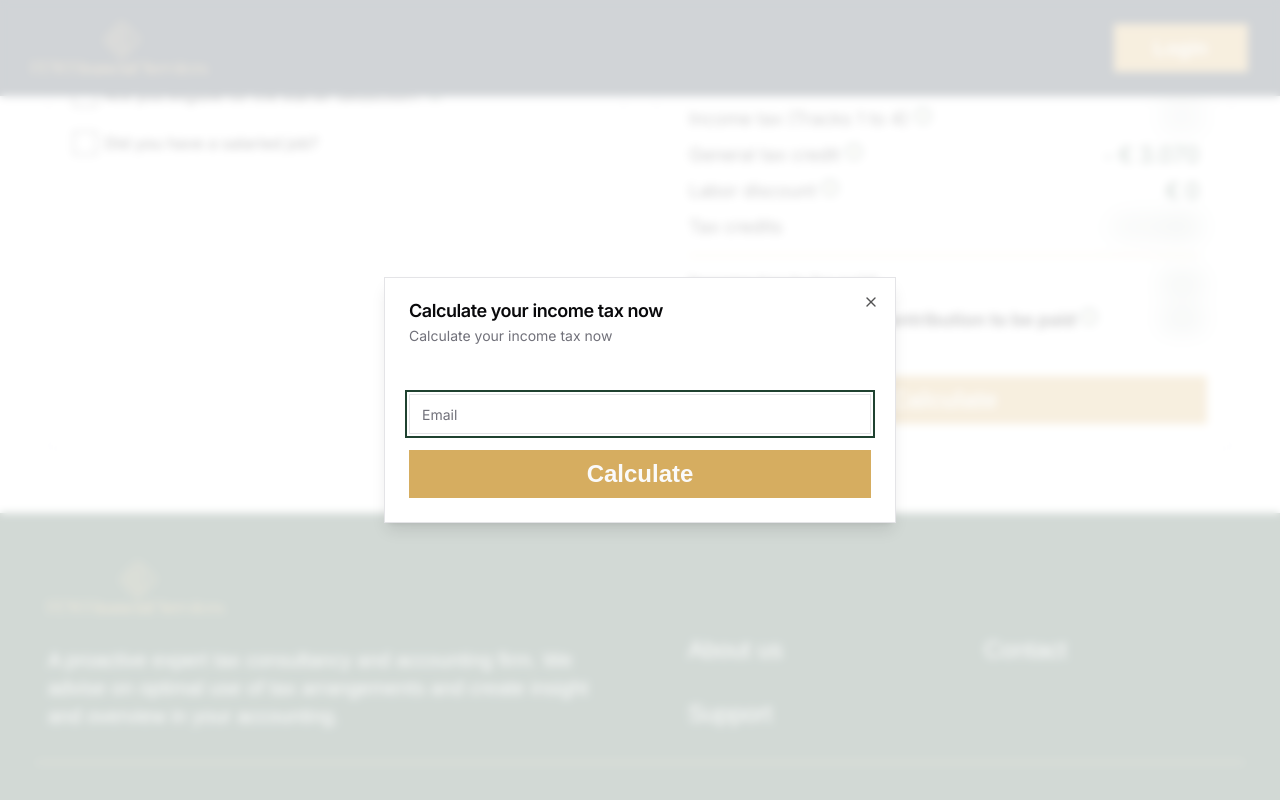
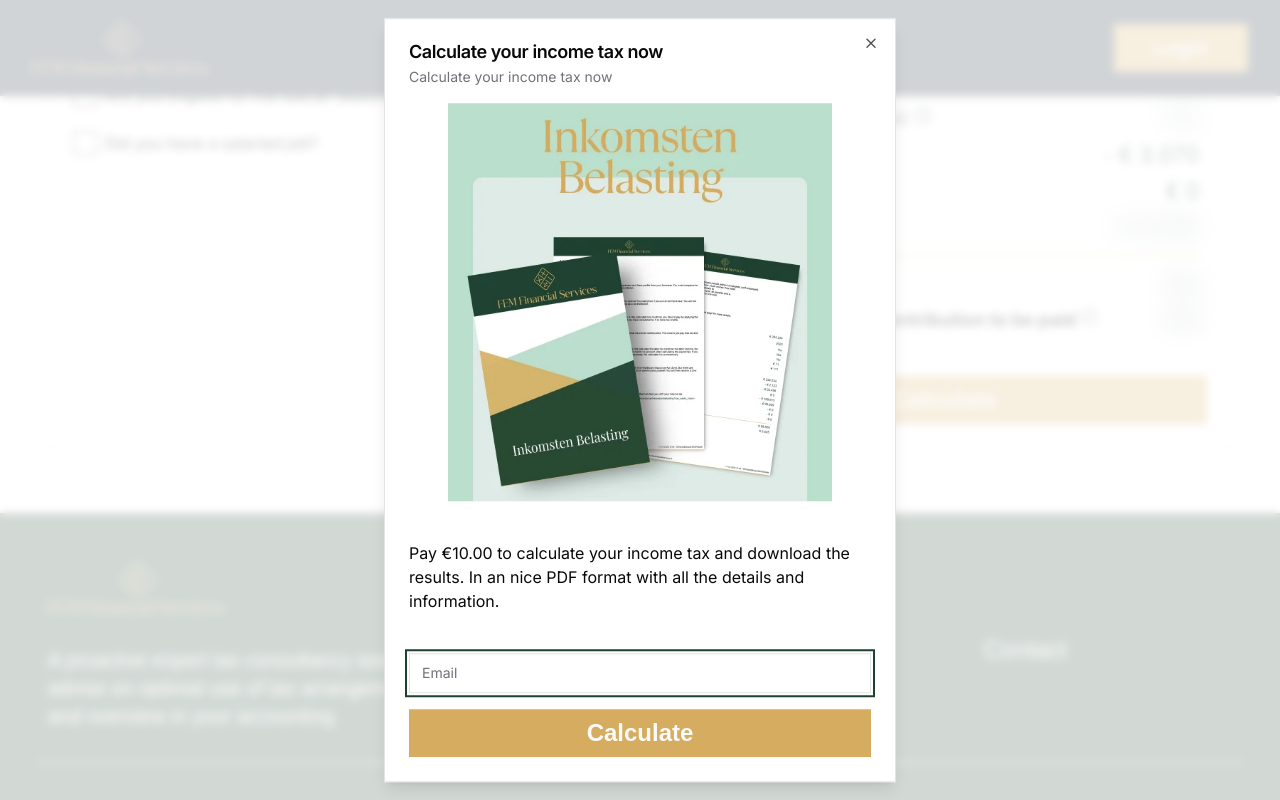
Before and after one commit to Softlio/accounting-tools, a Next.js app: page / in a window 1280 px wide. Both pictures are taken after a click on the button "Calculate". Shown: the part 1126-1926 px from the top of the page. Built offline with nearby package versions, Linux system fonts and the light colour scheme; a web font is replaced by a local one.

Commit message:
added product image

```diff
--- a/src/app/(download)/download/income-tax/[id]/page.tsx
+++ b/src/app/(download)/download/income-tax/[id]/page.tsx
@@ -3,6 +3,7 @@
 import { Button } from "@/components/ui/button";
 import { prisma } from "@/lib/prisma";
 import translations from "@/translations/getTranslation";
+import Image from "next/image";
 import Link from "next/link";
 import { notFound } from "next/navigation";
 import React from "react";
@@ -12,7 +13,7 @@
 }> = ({
     paymentUrl,
 }) => {
-        return <section>
+        return <section className="py-12">
             <div className="container mx-auto text-center flex justify-center flex-col items-center gap-8 px-2">
                 <div className=" space-y-2">
                     <Title type="h1">
@@ -76,8 +77,10 @@
             return <IncomeTaxNotPaid paymentUrl={incomeTaxCalculation.payment.checkoutUrl} />;
         }
 
-        return <section>
+        return <section className="py-12">
             <div className="container mx-auto flex flex-col gap-8 items-center justify-center text-center py-2">
+
+                <Image src={"/images/income-tax.webp"} width={250} height={250} alt={"Product image"} />
 
                 <div className="gap-2 flex flex-col items-center justify-center">
                     <Title type="h1">
--- a/src/app/(orders)/order/income-tax/page.tsx
+++ b/src/app/(orders)/order/income-tax/page.tsx
@@ -1,5 +1,6 @@
 import Title from "@/components/shared/Title"
 import translation from "@/translations/getTranslation"
+import Image from "next/image"
 import Link from "next/link"
 
 
@@ -8,8 +9,8 @@
     <section className=" py-12">
       <div className="container mx-auto flex flex-col gap-4">
         <div className=" flex gap-4 flex-col items-center md:flex-row">
-          <div className="bg-red-500">
-
+          <div>
+            <Image src={"/images/income-tax.webp"} width={200} height={200} alt={"Product image"} />
           </div>
           <div className=" space-y-2">
             <Title type="h1">
--- a/src/components/landing/IncomeTaxSection.tsx
+++ b/src/components/landing/IncomeTaxSection.tsx
@@ -21,6 +21,7 @@
     DialogTrigger,
 } from "@/components/ui/dialog";
 import { IncomeTaxResultValues, calculateIncomeTax } from "@/lib/calculate-income-tax";
+import Image from "next/image";
 import toast from "react-hot-toast";
 import { Input } from "../ui/input";
 
@@ -352,12 +353,19 @@
                                 </Button>
                             </DialogTrigger>
                             <DialogContent>
-                                <DialogHeader className=" mb-8">
+                                <DialogHeader>
                                     <DialogTitle>{translations.incomeTaxTool.dialog.title}</DialogTitle>
                                     <DialogDescription>
                                         {translations.incomeTaxTool.dialog.description}
                                     </DialogDescription>
                                 </DialogHeader>
+
+                                <Image width={500} height={500} className="w-96 mx-auto" src="/images/income-tax.webp" alt="product image" />
+
+                                <p className="py-6">
+                                    {translations.incomeTaxTool.dialog.item_description}
+                                </p>
+
                                 <Input name="email" type="email" placeholder="Email" className="w-full" value={email} onChange={(e) => {
                                     setEmail(e.target.value)
                                 }} />
--- a/src/translations/en.ts
+++ b/src/translations/en.ts
@@ -241,6 +241,8 @@
       error_revenue:
         "Please enter a valid revenue, revenue must be above 0 and below 1,000,000,000",
       error_email: "Please enter a valid email",
+      item_description:
+        "Pay €10.00 to calculate your income tax and download the results. In an nice PDF format with all the details and information.",
     },
     pdf: {
       results: {
```
Also changed, not shown: public/images/income-tax.webp (added).
